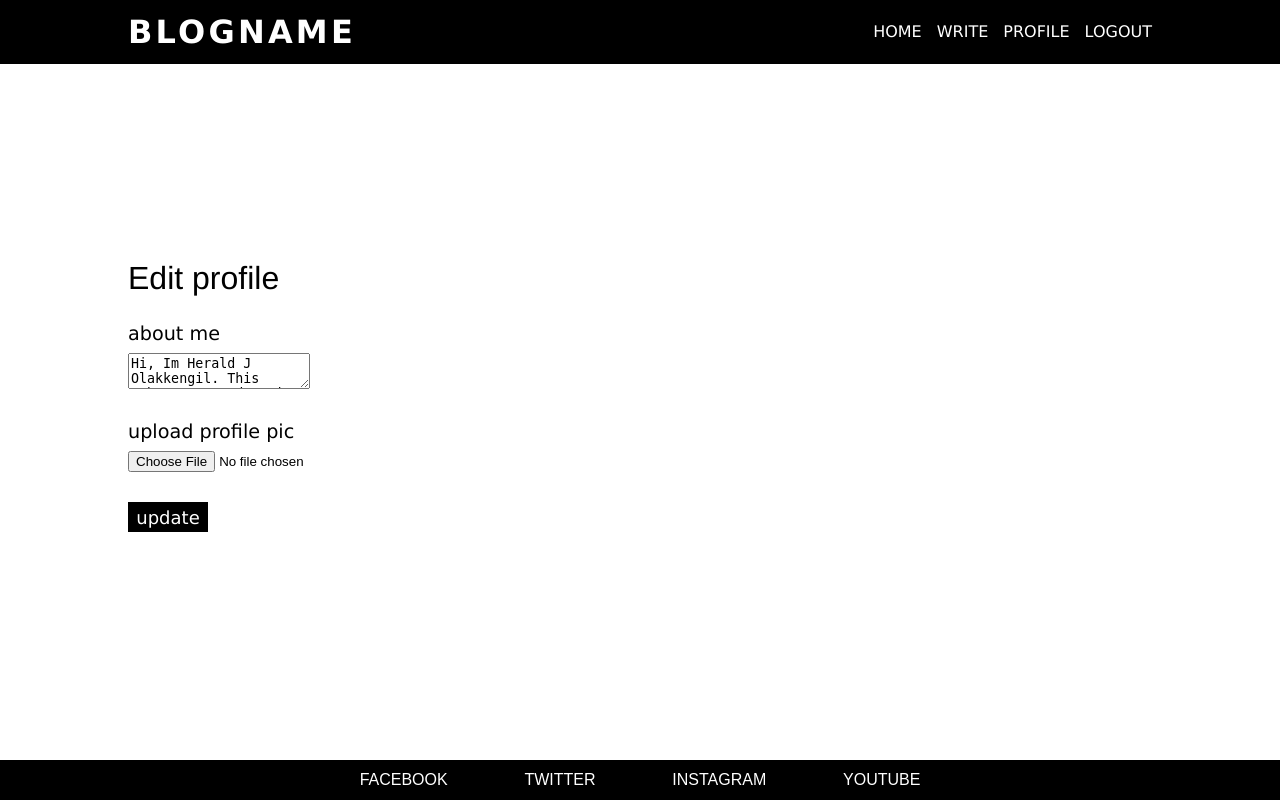
After one commit to heraldjose10/StoryTell, a Flask app: page /profile/1/edit in a window 1280 px wide. The commit adds this page. Run offline with Flask 2, Linux system fonts and the light colour scheme; a user stored in the database is signed in; some libraries are stand-ins or nearby versions.

Commit message:
added edit-profile

```diff
--- a/blogApp/forms.py
+++ b/blogApp/forms.py
@@ -1,7 +1,9 @@
 from flask_wtf import FlaskForm
 from wtforms import StringField, PasswordField, SubmitField, BooleanField, TextAreaField
 from flask_wtf.file import FileField, FileAllowed
+from wtforms import validators
 from wtforms.validators import DataRequired, Email, EqualTo
+from wtforms.widgets.core import TextArea
 
 class AuthorLogin(FlaskForm):
     email = StringField('email', validators= [DataRequired(), Email()])
@@ -23,3 +25,8 @@ class BlogForm(FlaskForm):
     tags = StringField('tags')
     thumbnail_data = StringField('thumbnail')
     post = SubmitField('post')
+
+class ProfileForm(FlaskForm):
+    about_me = TextAreaField('about me', validators = [DataRequired()])
+    profile_pic_encoded = StringField('profile pic')
+    post = SubmitField('update')
--- a/blogApp/routes.py
+++ b/blogApp/routes.py
@@ -4,7 +4,7 @@ import os
 import base64
 from flask import render_template, url_for, redirect, request, abort
 from blogApp import app, bcrypt, db
-from blogApp.forms import AuthorLogin, RegisterForm, BlogForm
+from blogApp.forms import AuthorLogin, RegisterForm, BlogForm, ProfileForm
 from blogApp.models import Authors, Blogs, Tags
 from flask_login import login_user, logout_user, login_required, current_user
 
@@ -165,3 +165,15 @@ def signup():
 def profile(authorid):
     author = Authors.query.get_or_404(authorid)
     return render_template('author.html', author = author, title = 'Profile-'+author.name)
+
+
+@app.route('/profile/<int:authorid>/edit', methods = ['GET', 'POST'])
+@login_required
+def edit_profile(authorid):
+    author = Authors.query.get_or_404(authorid)
+    if author == current_user:
+        form = ProfileForm()
+        form.about_me.data = author.about
+        return render_template('edit_profile.html', title = 'Edit Profile', form = form)
+    else:
+        abort(403)
--- /dev/null
+++ b/blogApp/static/css/edit_profile.css
@@ -0,0 +1,68 @@
+.hide_field{
+    display: none;
+}
+main{
+    width: 80vw;
+    max-width: 1440px;
+    min-height: 70vh;
+    margin: 5vh 0;
+    display: flex;
+    justify-content: flex-start;
+    align-items: center;
+}
+form{
+    min-height: 300px;
+}
+form legend {
+    font-family: Helvetica;
+    padding-bottom: 30px;
+    font-size: xx-large;
+}
+form fieldset{
+    display: flex;
+    flex-direction: column;
+}
+#summernotes-container{
+    margin: 10px 0 0 0;
+    width: 80vw;
+    max-width: 1024px;
+}
+.form-set label{
+    font-size: larger;
+    font-family: Verdana;
+    margin-bottom: 10px;
+}
+.form-set{
+    margin-bottom: 30px;
+}
+.upload{
+    display: flex;
+    flex-direction: column;
+}
+.post-btn{
+    font-family: Verdana;
+    background-color: black;
+    color: white;
+    width: 80px;
+    height: 30px;
+    border: none;
+    font-size: large;
+    padding: 0px;
+}
+.post-btn:hover{
+    color: black;
+    background-color: white;
+    border: 1px solid black;
+}
+/* fix fullscreen bug */
+.note-editable{
+    background: white;
+}
+@media screen and (max-width: 480px){
+    main{
+        width: 90vw;
+    }
+    #summernotes-container{
+        width: 90vw;
+    }
+}
--- a/blogApp/static/css/writeBlog.css
+++ b/blogApp/static/css/writeBlog.css
@@ -100,6 +100,7 @@ form legend{
 .note-group-select-from-files {
     display: none;
 }
+/* fix fullscreen bug */
 .note-editable{
     background: white;
 }
--- a/blogApp/templates/base.html
+++ b/blogApp/templates/base.html
@@ -37,7 +37,7 @@
                                     <a href="{{ url_for('write') }}" class="options">WRITE</a>
                                 </li>
                                 <li class="nav-link">
-                                    <a href="" class="options">PROFILE</a>
+                                    <a href="{{ url_for('profile', authorid = current_user.id) }}" class="options">PROFILE</a>
                                 </li>
                                 <li class="nav-link">
                                     <a href="{{ url_for('logout') }}" class="options">LOGOUT</a>
--- /dev/null
+++ b/blogApp/templates/edit_profile.html
@@ -0,0 +1,36 @@
+{% extends 'base.html' %}
+
+{% block styles %}
+    <link rel="stylesheet" href="{{ url_for('static', filename = 'css/edit_profile.css') }}">
+
+    <script src="https://code.jquery.com/jquery-3.4.1.slim.min.js" integrity="sha384-J6qa4849blE2+poT4WnyKhv5vZF5SrPo0iEjwBvKU7imGFAV0wwj1yYfoRSJoZ+n" crossorigin="anonymous"></script>
+    <link href="https://cdn.jsdelivr.net/npm/summernote@0.8.18/dist/summernote-lite.min.css" rel="stylesheet">
+    <script src="https://cdn.jsdelivr.net/npm/summernote@0.8.18/dist/summernote-lite.min.js"></script>
+
+    <script src="{{ url_for('static', filename = '/javascript/textarea.js') }}"></script>
+{% endblock styles %}
+
+{% block main %}
+    <main>
+        <form action="" method="POST">
+            {{ form.hidden_tag() }}
+            <legend>
+                Edit profile
+            </legend>
+            <fieldset>
+                <div class="form-set">
+                    {{ form.about_me.label() }}
+                    <div id="summernotes-container">
+                        {{ form.about_me(id="summernote") }}
+                    </div>
+                </div>
+                {{ form.profile_pic_encoded(class = "hide_field") }}
+                <div class="form-set upload">
+                    <label for="profile-pic-upload">upload profile pic</label>
+                    <input type="file" name="profile-pic-upload">
+                </div>
+            </fieldset>
+            {{ form.post(class = "post-btn") }}
+        </form>
+    </main>
+{% endblock main %}
--- a/blogApp/templates/writeBlog.html
+++ b/blogApp/templates/writeBlog.html
@@ -20,6 +20,7 @@
                     {{ form.title.label() }}
                     {{ form.title() }}
                 </div>
+                <!-- summernote richtext editor -->
                 <div class="form-set">
                     {{ form.editordata.label() }}
                     <div id="summernotes-container">
```
Also changed, not shown: blogApp/static/css/author_page.css (+36 -3 lines), blogApp/templates/author.html (+16 -1 lines), blogApp/site.db.
